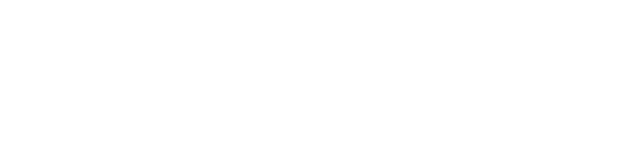
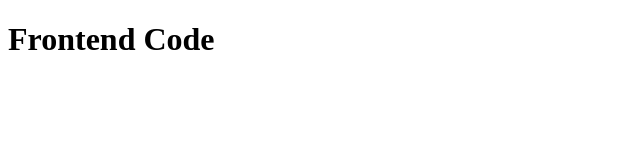
Before and after one commit to Sathish-43/Git_Task_1, a plain HTML site: page index2.html in a window 1280 px wide. Shown: the whole page, without its empty margins (0-640 px from the left). Drawn offline with Linux system fonts and the light colour scheme.

Commit message:
fix! change for frontend branch

```diff
--- a/index2.html
+++ b/index2.html
@@ -7,5 +7,7 @@
 </head>
 <body>
 
+    <h1>Frontend Code</h1>
+
 </body>
 </html>
```
